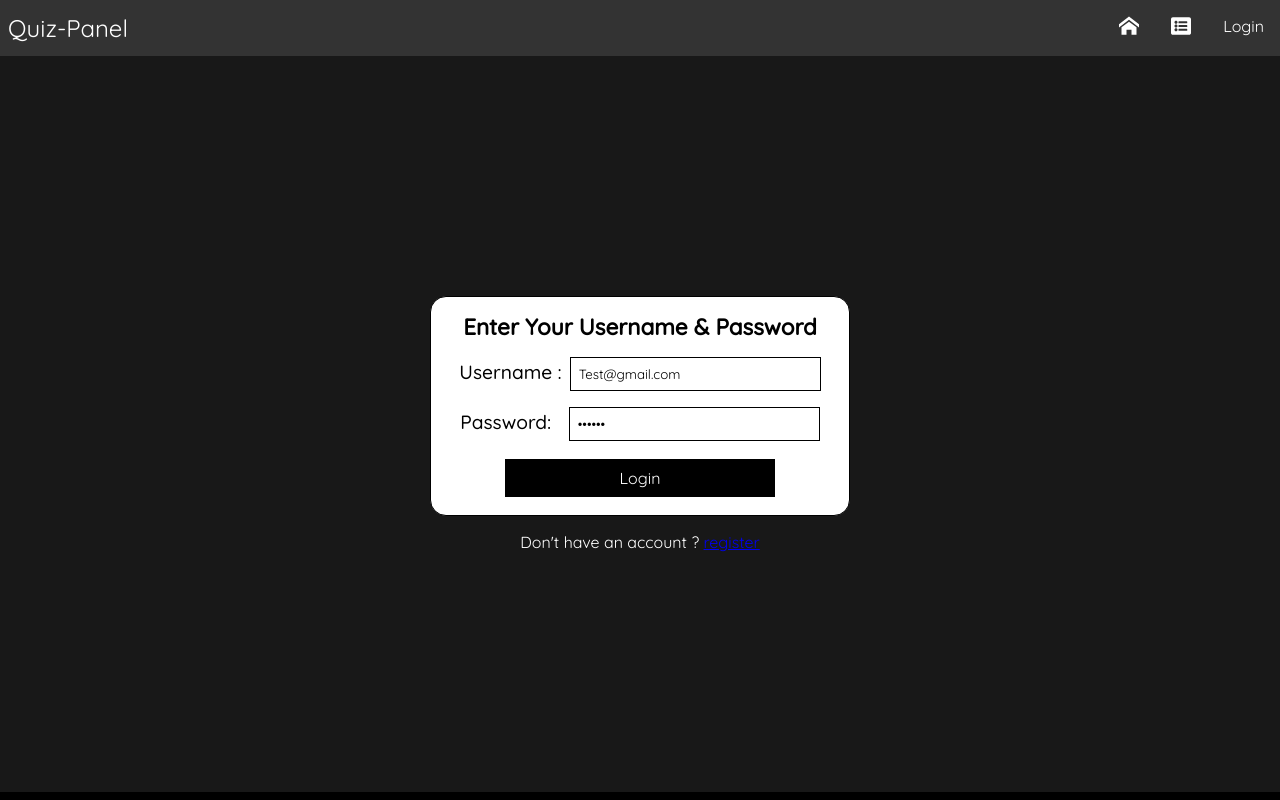
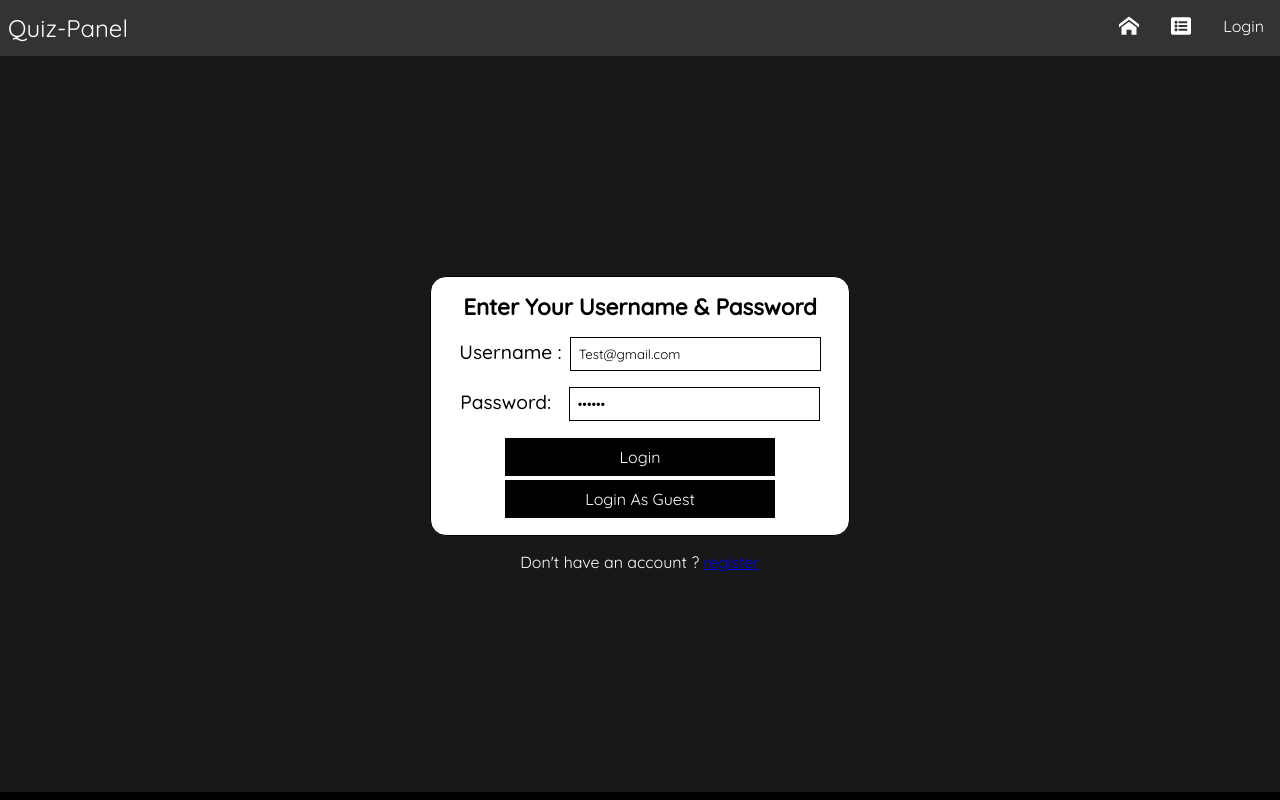
Before and after one commit to syed-minhaj-hussain/quiz-master, a React (Create React App) app: page /login in a window 1280 px wide. Built offline with nearby package versions, Linux system fonts and the light colour scheme.

Commit message:
feat : added guest login

```diff
--- a/src/components/login/Login.tsx
+++ b/src/components/login/Login.tsx
@@ -61,6 +61,19 @@ export const Login = () => {
               </div>
               <input type="submit" value="Login" className={logStyle.btn} />
             </form>
+            <button
+              className={logStyle.btn}
+              style={{
+                width: "70%",
+                fontSize: "1rem",
+                padding: "0.5rem 0.5rem",
+              }}
+              onClick={() => {
+                login("Test@gmail.com", "abc123", state);
+              }}
+            >
+              Login As Guest
+            </button>
           </div>
           <p>
             Don't have an account ? <Link to="/register">register</Link>{" "}
```
